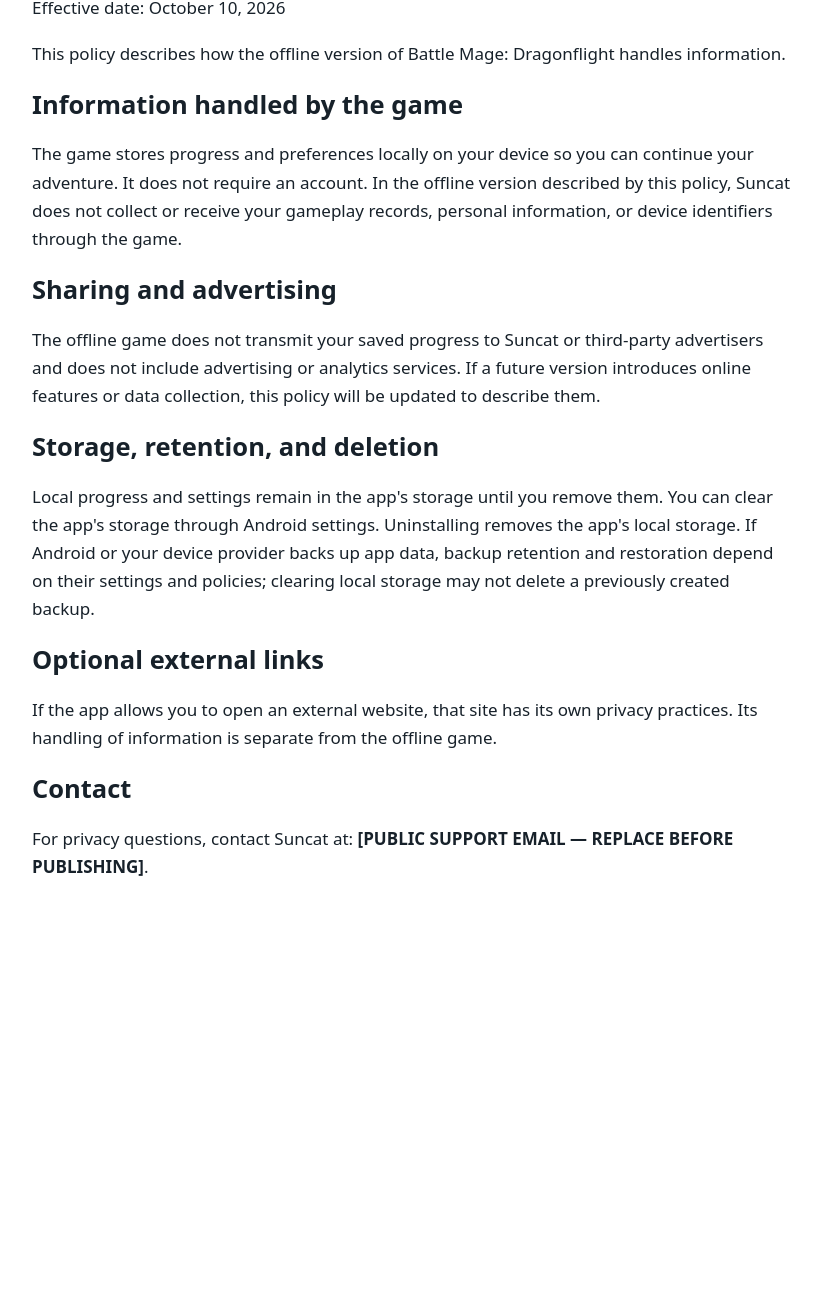
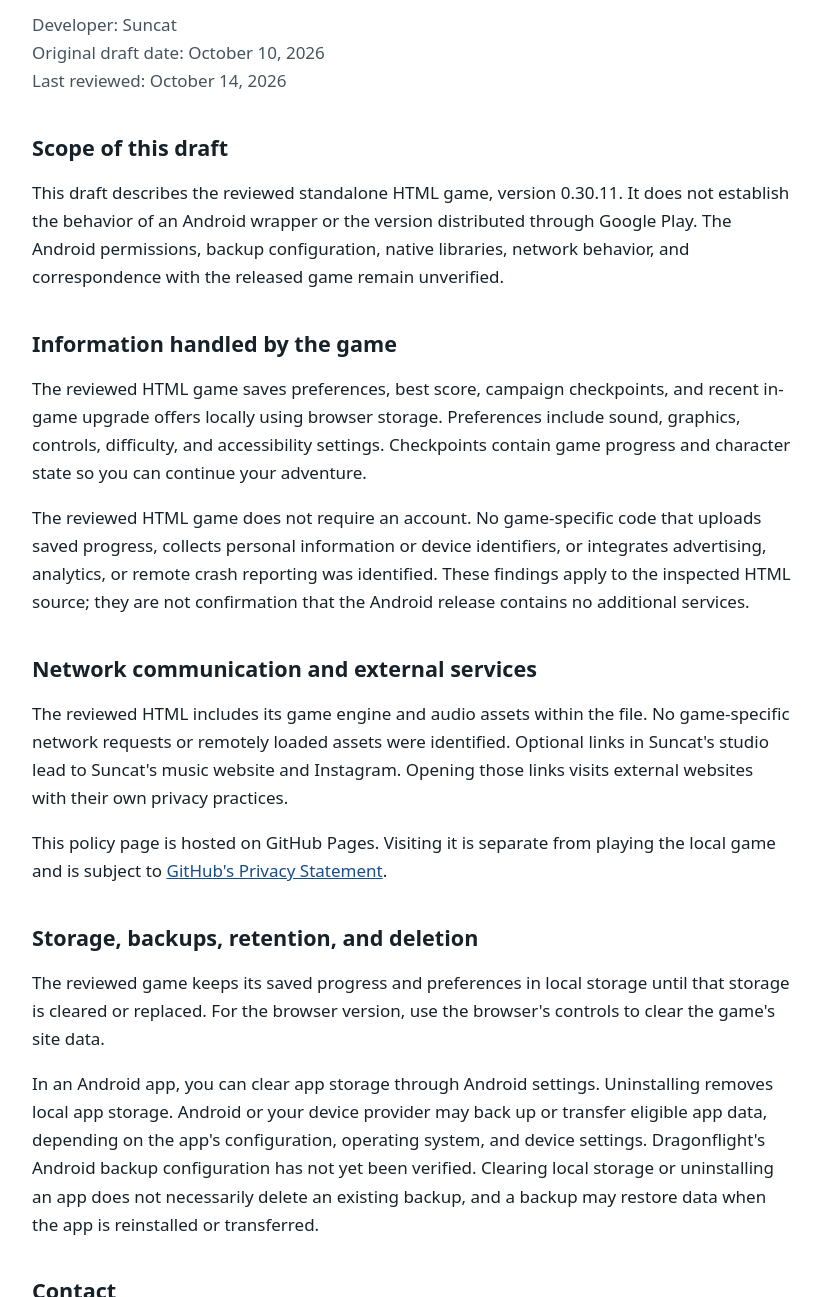
Before and after one commit to suncatmeow/dragonflightprivacy, a plain HTML site: page index.html in a window 1280 px wide. Shown: the part 256-1553 px from the top of the page, without its empty margins (228-1051 px from the left). Before the commit the page ends 1185 px from the top, so only its background shows below. Drawn offline with Linux system fonts and the light colour scheme.

Commit message:
Correct Dragonflight privacy draft and document Android verification gap

```diff
--- a/index.html
+++ b/index.html
@@ -1,10 +1,74 @@
-<!doctype html><html lang="en"><meta charset="utf-8"><meta name="viewport" content="width=device-width,initial-scale=1"><title>Battle Mage: Dragonflight — Privacy Policy Draft</title><style>body{max-width:760px;margin:48px auto;padding:0 24px;font:17px/1.65 system-ui;color:#17212a}h1,h2{line-height:1.2}.draft{padding:16px;background:#fff2ce}</style><body>
-<p class="draft"><strong>Draft — complete before publishing.</strong> Replace the contact placeholder and confirm that the final Android build matches these statements. Remove this notice only after review.</p>
-<h1>Battle Mage: Dragonflight Privacy Policy</h1><p>Developer: Suncat<br>Effective date: October 10, 2026</p>
-<p>This policy describes how the offline version of Battle Mage: Dragonflight handles information.</p>
-<h2>Information handled by the game</h2><p>The game stores progress and preferences locally on your device so you can continue your adventure. It does not require an account. In the offline version described by this policy, Suncat does not collect or receive your gameplay records, personal information, or device identifiers through the game.</p>
-<h2>Sharing and advertising</h2><p>The offline game does not transmit your saved progress to Suncat or third-party advertisers and does not include advertising or analytics services. If a future version introduces online features or data collection, this policy will be updated to describe them.</p>
-<h2>Storage, retention, and deletion</h2><p>Local progress and settings remain in the app's storage until you remove them. You can clear the app's storage through Android settings. Uninstalling removes the app's local storage. If Android or your device provider backs up app data, backup retention and restoration depend on their settings and policies; clearing local storage may not delete a previously created backup.</p>
-<h2>Optional external links</h2><p>If the app allows you to open an external website, that site has its own privacy practices. Its handling of information is separate from the offline game.</p>
-<h2>Contact</h2><p>For privacy questions, contact Suncat at: <strong>[PUBLIC SUPPORT EMAIL — REPLACE BEFORE PUBLISHING]</strong>.</p>
-</body></html>
+<!doctype html>
+<html lang="en">
+<head>
+  <meta charset="utf-8">
+  <meta name="viewport" content="width=device-width, initial-scale=1">
+  <meta name="description" content="Battle Mage: Dragonflight privacy policy draft, contact information, and Android release verification status.">
+  <title>Battle Mage: Dragonflight — Privacy Policy Draft</title>
+  <style>
+    :root { color-scheme: light; }
+    body { max-width: 760px; margin: 40px auto; padding: 0 24px 32px; font: 17px/1.65 system-ui, sans-serif; color: #17212a; background: #fff; }
+    h1, h2 { line-height: 1.25; }
+    h1 { font-size: 2rem; }
+    h2 { margin-top: 1.8em; font-size: 1.35rem; }
+    a { color: #174d8c; overflow-wrap: anywhere; }
+    a:focus-visible { outline: 3px solid #174d8c; outline-offset: 3px; }
+    .draft { padding: 16px; background: #fff2ce; border-left: 4px solid #946000; }
+    .meta { color: #46535e; }
+    @media (max-width: 480px) { body { margin-top: 24px; padding-inline: 18px; } h1 { font-size: 1.7rem; } }
+  </style>
+</head>
+<body>
+<main>
+  <p class="draft"><strong>Draft — Android release verification is still required.</strong>
+    The HTML game source was reviewed on October 14, 2026. The Android release package has not yet been verified.
+    This page is not a finalized Google Play privacy policy. Remove this notice only after the Android build has been checked and the policy matches it.</p>
+
+  <h1>Battle Mage: Dragonflight Privacy Policy</h1>
+  <p class="meta">Developer: Suncat<br>
+    Original draft date: October 10, 2026<br>
+    Last reviewed: October 14, 2026</p>
+
+  <h2>Scope of this draft</h2>
+  <p>This draft describes the reviewed standalone HTML game, version 0.30.11.
+    It does not establish the behavior of an Android wrapper or the version distributed through Google Play.
+    The Android permissions, backup configuration, native libraries, network behavior, and correspondence with the released game remain unverified.</p>
+
+  <h2>Information handled by the game</h2>
+  <p>The reviewed HTML game saves preferences, best score, campaign checkpoints, and recent in-game upgrade offers locally using browser storage.
+    Preferences include sound, graphics, controls, difficulty, and accessibility settings. Checkpoints contain game progress and character state so you can continue your adventure.</p>
+  <p>The reviewed HTML game does not require an account. No game-specific code that uploads saved progress, collects personal information or device identifiers, or integrates advertising, analytics, or remote crash reporting was identified.
+    These findings apply to the inspected HTML source; they are not confirmation that the Android release contains no additional services.</p>
+
+  <h2>Network communication and external services</h2>
+  <p>The reviewed HTML includes its game engine and audio assets within the file. No game-specific network requests or remotely loaded assets were identified.
+    Optional links in Suncat's studio lead to Suncat's music website and Instagram. Opening those links visits external websites with their own privacy practices.</p>
+  <p>This policy page is hosted on GitHub Pages. Visiting it is separate from playing the local game and is subject to
+    <a href="https://docs.github.com/en/site-policy/privacy-policies/github-general-privacy-statement">GitHub's Privacy Statement</a>.</p>
+
+  <h2>Storage, backups, retention, and deletion</h2>
+  <p>The reviewed game keeps its saved progress and preferences in local storage until that storage is cleared or replaced.
+    For the browser version, use the browser's controls to clear the game's site data.</p>
+  <p>In an Android app, you can clear app storage through Android settings. Uninstalling removes local app storage.
+    Android or your device provider may back up or transfer eligible app data, depending on the app's configuration, operating system, and device settings.
+    Dragonflight's Android backup configuration has not yet been verified. Clearing local storage or uninstalling an app does not necessarily delete an existing backup, and a backup may restore data when the app is reinstalled or transferred.</p>
+
+  <h2>Contact</h2>
+  <p>For privacy questions or a request to delete information you have sent directly to Suncat, email
+    <a href="mailto:suncat.data@gmail.com">suncat.data@gmail.com</a>.</p>
+  <p>If you contact Suncat by email, your email address and the information you choose to include are received as support correspondence. Avoid including unnecessary sensitive information.</p>
+
+  <h2>Updates</h2>
+  <p>This draft must be reviewed against the Android release before it is finalized. Any later changes to the game's data handling must be reflected in this policy.</p>
+</main>
+<!-- Review evidence, 2026-10-14:
+HTML: BattleMage-Dragonflight(2).html, v0.30.11.
+SHA-256: 7b2385cfef395b06b47c1c042b2d4be8807cc33aeb5afda730094ee827d72a67.
+Static source inspection only; no Android runtime or merged-manifest verification.
+Available Android project ZIP was truncated in its first assets/index.html entry;
+no complete Android manifest, backup rules, native source or dependencies could be inspected.
+Standalone AutoBard manifest/activity files were excluded because they are a different application.
+No game files were changed.
+-->
+</body>
+</html>
```
